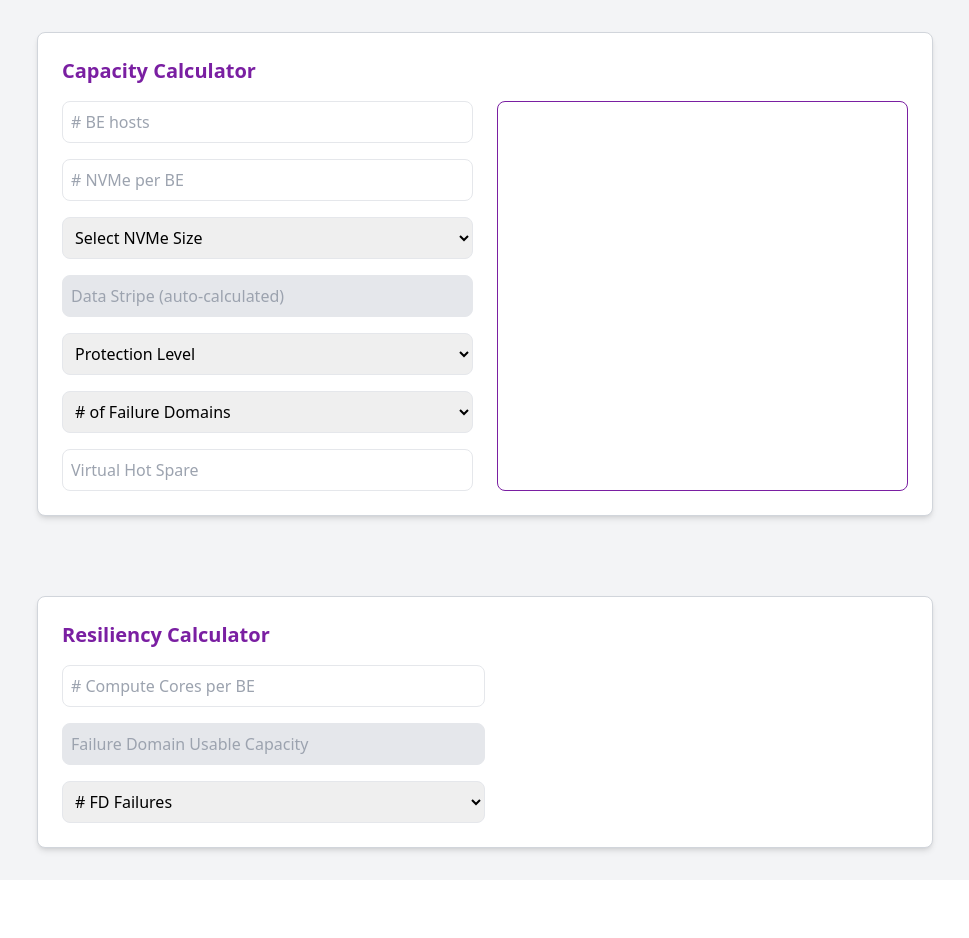
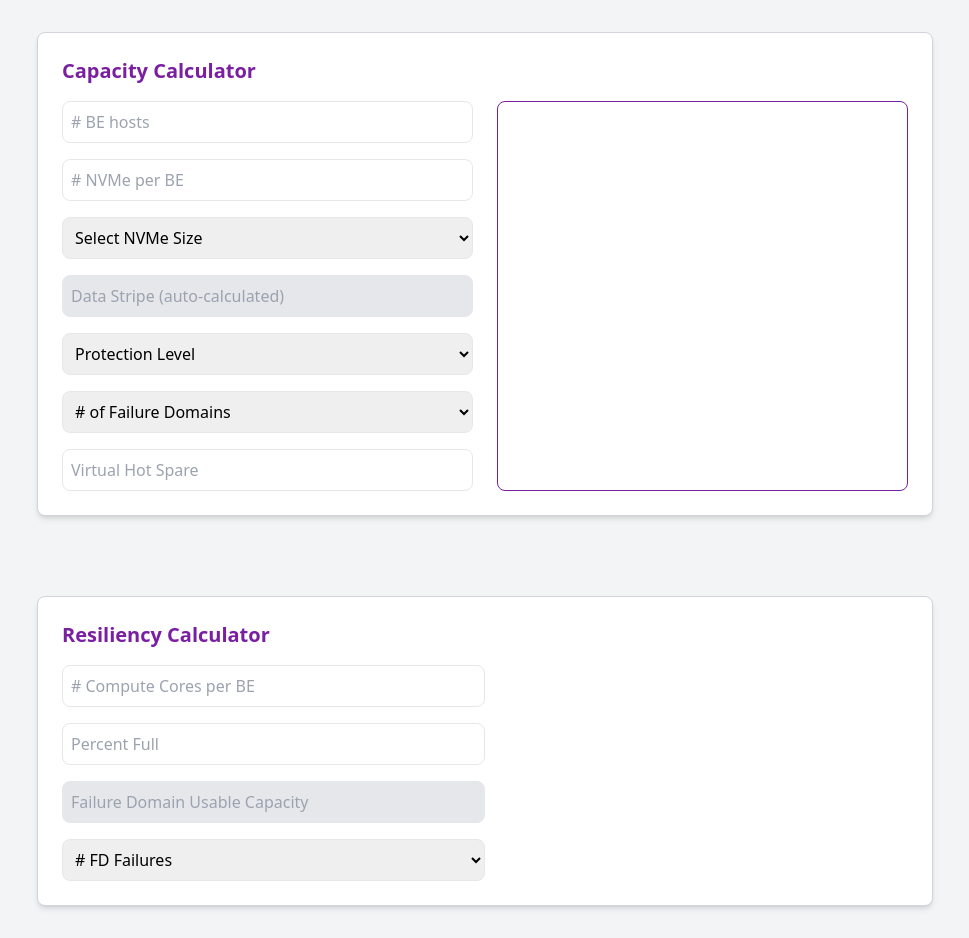
Before and after one commit to bmp-dot/calc, a React (Create React App) app: page / in a window 1280 px wide. Shown: the whole page, without its empty margins (155-1124 px from the left). Before the commit the page ends 880 px from the top, so only its background shows below. Built offline with nearby package versions, Linux system fonts and the light colour scheme.

Commit message:
Update App.jsx
add percent full

```diff
--- a/src/App.jsx
+++ b/src/App.jsx
@@ -85,6 +85,8 @@ export default function CalculatorApp() {
         <h2 className="text-xl font-bold mb-4 text-[#7A1FA2]">Capacity Calculator</h2>
         <div className="flex flex-col lg:flex-row gap-6">
         <div className="flex flex-col space-y-4 w-full lg:w-1/2">
+
+
           <input
             type="text"
             value={numServers}
@@ -184,6 +186,11 @@ export default function CalculatorApp() {
           />
           <input
             type="text"
+            placeholder="Percent Full"
+            className="p-2 border rounded-lg"
+          />
+          <input
+            type="text"
             value={failureDomainUsable ? failureDomainUsable.split(': ')[1] : ''}
             readOnly
             placeholder="Failure Domain Usable Capacity"
```
